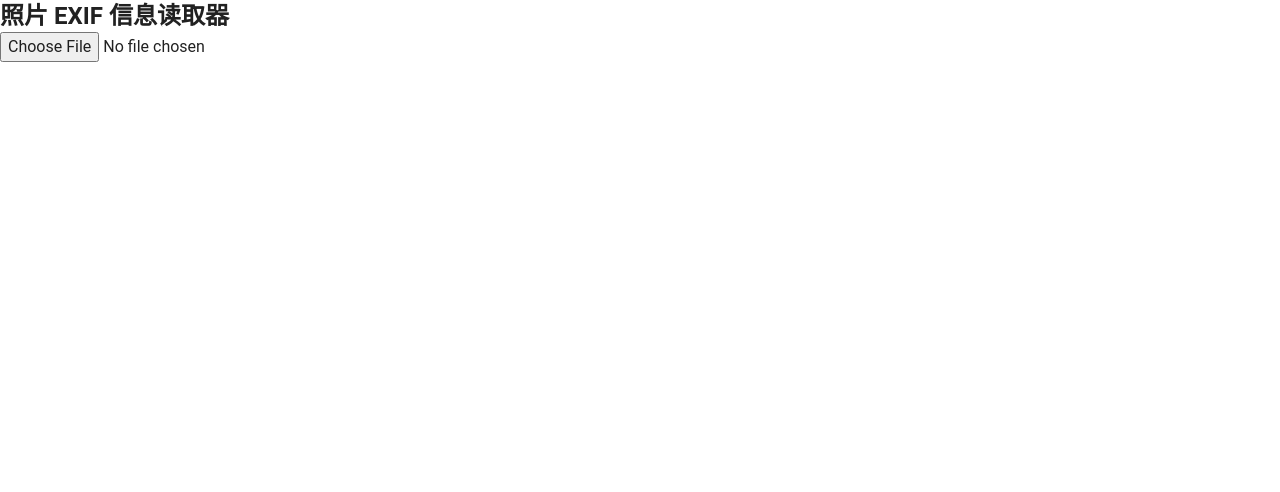
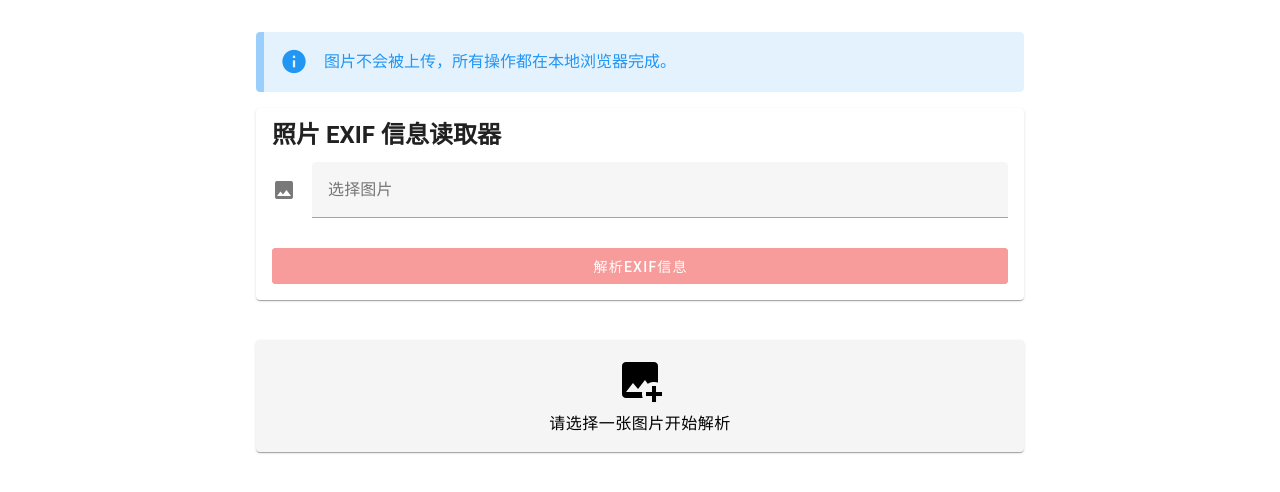
Before and after one commit to funinng/nuxt-actions, a Nuxt app: page /exif-reader in a window 1280 px wide. Shown: the top 492 px of the page. Built offline with nearby package versions, Linux system fonts and the light colour scheme.

Commit message:
在 package.json 中添加了 exif-reader 依赖，并更新了 pnpm-lock.yaml 以反映相关更改。同时，重构了 exif-reader.vue 页面，优化了用户界面，增强了 EXIF 信息的解析和展示功能。

```diff
--- a/package.json
+++ b/package.json
@@ -13,6 +13,7 @@
     "@mdi/font": "^7.4.47",
     "@nuxt/eslint": "1.4.0",
     "eslint": "^9.27.0",
+    "exif-reader": "^2.0.2",
     "exifr": "^7.1.3",
     "nuxt": "^3.17.3",
     "pinia-plugin-persistedstate": "^4.3.0",
--- a/pages/exif-reader.vue
+++ b/pages/exif-reader.vue
@@ -1,121 +1,379 @@
 <template>
-  <div>
-    <h1 class="text-2xl font-bold">照片 EXIF 信息读取器</h1>
-    <input type="file" accept="image/*" @change="handleFileChange" />
+  <v-container class="py-8" max-width="800">
+    <v-alert type="info" class="mb-4" border="start" variant="tonal">
+      图片不会被上传，所有操作都在本地浏览器完成。
+    </v-alert>
 
-    <div v-if="imageData">
-      <h2>预览</h2>
-      <img
+    <v-row>
+      <v-col cols="12">
+        <v-card class="mb-4">
+          <v-card-title class="text-h5 font-weight-bold"
+            >照片 EXIF 信息读取器</v-card-title
+          >
+          <v-card-text>
+            <v-file-input
+              v-model="selectedFile"
+              label="选择图片"
+              accept="image/*"
+              show-size
+              prepend-icon="mdi-image"
+              @update:model-value="handleFileSelect"
+              outlined
+            ></v-file-input>
+            <v-btn
+              color="primary"
+              :loading="loading"
+              :disabled="!selectedFile"
+              class="mt-2"
+              @click="parseExif"
+              block
+            >
+              解析EXIF信息
+            </v-btn>
+          </v-card-text>
+        </v-card>
+      </v-col>
+    </v-row>
+
+    <v-row v-if="loading">
+      <v-col cols="12">
+        <v-progress-linear indeterminate color="primary"></v-progress-linear>
+      </v-col>
+    </v-row>
+
+    <v-row v-if="error">
+      <v-col cols="12">
+        <v-alert type="error" closable>
+          {{ error }}
+        </v-alert>
+      </v-col>
+    </v-row>
+
+    <v-row v-if="imageData || exifData">
+      <v-col cols="12" md="6">
+        <v-card v-if="imageData" class="mb-4">
+          <v-card-title>预览</v-card-title>
+          <v-card-text class="text-center">
+            <v-img
               :src="imageData"
-        alt="Image preview"
-        style="max-width: 500px; max-height: 500px"
-      />
-    </div>
+              max-height="400"
+              contain
+              class="bg-grey-lighten-2"
+            ></v-img>
+          </v-card-text>
+        </v-card>
+      </v-col>
 
-    <div v-if="exifData">
-      <h2>EXIF 信息</h2>
-      <p class="text-lg">
-        <strong>相机型号:</strong> {{ exifData.Make }} {{ exifData.Model }}
-      </p>
-      <p class="text-lg"><strong>ISO:</strong> {{ exifData.ISO }}</p>
-      <p class="text-lg"><strong>光圈:</strong> f/{{ exifData.FNumber }}</p>
-      <p class="text-lg">
-        <strong>拍摄时间:</strong> {{ exifData.DateTimeOriginal }}
-      </p>
-      <div
+      <v-col cols="12" md="6">
+        <v-card v-if="exifData" class="mb-4">
+          {{ allTags }}
+          <v-card-title>EXIF 信息</v-card-title>
+          <v-card-text>
+            <v-list>
+              <v-list-item v-if="exifData.image?.Make || exifData.image?.Model">
+                <template v-slot:prepend>
+                  <v-icon>mdi-camera</v-icon>
+                </template>
+                <v-list-item-title>相机型号</v-list-item-title>
+                <v-list-item-subtitle>
+                  {{ exifData.image?.Make }} {{ exifData.image?.Model }}
+                </v-list-item-subtitle>
+              </v-list-item>
+
+              <v-list-item v-if="exifData.exif?.ISO">
+                <template v-slot:prepend>
+                  <v-icon>mdi-iso</v-icon>
+                </template>
+                <v-list-item-title>ISO</v-list-item-title>
+                <v-list-item-subtitle>{{
+                  exifData.exif?.ISO
+                }}</v-list-item-subtitle>
+              </v-list-item>
+
+              <v-list-item v-if="exifData.exif?.FNumber">
+                <template v-slot:prepend>
+                  <v-icon>mdi-camera-iris</v-icon>
+                </template>
+                <v-list-item-title>光圈</v-list-item-title>
+                <v-list-item-subtitle
+                  >f/{{ exifData.exif?.FNumber }}</v-list-item-subtitle
+                >
+              </v-list-item>
+
+              <v-list-item v-if="exifData.exif?.DateTimeOriginal">
+                <template v-slot:prepend>
+                  <v-icon>mdi-calendar</v-icon>
+                </template>
+                <v-list-item-title>拍摄时间</v-list-item-title>
+                <v-list-item-subtitle>{{
+                  exifData.exif?.DateTimeOriginal
+                }}</v-list-item-subtitle>
+              </v-list-item>
+
+              <template
                 v-if="
-          exifData.latitude !== undefined && exifData.longitude !== undefined
+                  exifData.gps?.latitude !== undefined &&
+                  exifData.gps?.longitude !== undefined
                 "
               >
-        <p>
-          <strong>地点 (纬度, 经度):</strong> {{ exifData.latitude }},
-          {{ exifData.longitude }}
-        </p>
-      </div>
-      <div
-        v-if="
-          !exifData.Make &&
-          !exifData.Model &&
-          !exifData.ISO &&
-          !exifData.FNumber &&
-          !exifData.DateTimeOriginal &&
-          exifData.latitude === undefined
-        "
+                <v-list-item>
+                  <template v-slot:prepend>
+                    <v-icon>mdi-map-marker</v-icon>
+                  </template>
+                  <v-list-item-title>GPS 坐标</v-list-item-title>
+                  <v-list-item-subtitle>
+                    {{ formatCoordinate(exifData.gps.latitude, 'NS') }},
+                    {{ formatCoordinate(exifData.gps.longitude, 'EW') }}
+                  </v-list-item-subtitle>
+                </v-list-item>
+
+                <v-list-item>
+                  <template v-slot:prepend>
+                    <v-icon>mdi-map</v-icon>
+                  </template>
+                  <v-list-item-title>地图链接</v-list-item-title>
+                  <v-list-item-subtitle>
+                    <v-btn
+                      variant="text"
+                      density="compact"
+                      color="primary"
+                      :href="getGoogleMapsUrl"
+                      target="_blank"
+                      prepend-icon="mdi-google-maps"
                     >
-        <p>未找到关键 EXIF 信息。</p>
-      </div>
+                      在 Google Maps 中查看
+                    </v-btn>
+                    <v-btn
+                      variant="text"
+                      density="compact"
+                      color="primary"
+                      :href="getBaiduMapsUrl"
+                      target="_blank"
+                      prepend-icon="mdi-map-marker-radius"
+                      class="ml-2"
+                    >
+                      在百度地图中查看
+                    </v-btn>
+                  </v-list-item-subtitle>
+                </v-list-item>
+              </template>
+            </v-list>
 
-      <!-- Optionally display all tags for debugging -->
-      <!--
-      <h3>所有 EXIF 标签 (原始数据)</h3>
-      <pre>{{ JSON.stringify(rawExifData, null, 2) }}</pre>
-      -->
-    </div>
+            <v-alert v-if="!hasExifData" type="warning" class="mt-4">
+              未找到关键 EXIF 信息
+            </v-alert>
+          </v-card-text>
+        </v-card>
+      </v-col>
+    </v-row>
 
-    <div v-if="error">
-      <h2>错误</h2>
-      <p>{{ error }}</p>
-    </div>
-  </div>
+    <v-row v-if="!imageData && !loading">
+      <v-col cols="12">
+        <v-card class="text-center pa-4" color="grey-lighten-4">
+          <v-icon size="48" class="mb-2">mdi-image-plus</v-icon>
+          <div class="text-body-1">请选择一张图片开始解析</div>
+        </v-card>
+      </v-col>
+    </v-row>
+  </v-container>
 </template>
 
 <script setup>
-import { ref } from 'vue'
+import { ref, computed } from 'vue'
 import exifr from 'exifr'
 
+const selectedFile = ref(null)
 const imageData = ref(null)
 const exifData = ref(null)
-const rawExifData = ref(null)
 const error = ref(null)
+const loading = ref(false)
 
-const handleFileChange = async (event) => {
-  const file = event.target.files[0]
+const handleFileSelect = (file) => {
   if (!file) {
-    imageData.value = null
-    exifData.value = null
-    rawExifData.value = null
-    error.value = null
+    resetState()
     return
   }
 
-  // Reset previous state
-  imageData.value = null
-  exifData.value = null
-  rawExifData.value = null
-  error.value = null
-
-  // Read image for preview
+  // 仅预览图片
   const reader = new FileReader()
   reader.onload = (e) => {
     imageData.value = e.target.result
   }
   reader.readAsDataURL(file)
+}
 
-  // Read and parse EXIF data
+const parseExif = async () => {
+  if (!selectedFile.value) {
+    error.value = '请先选择图片'
+    return
+  }
+
   try {
-    // Use default options which include IFD0, EXIF, GPS, and request expanded GPS
-    const tags = await exifr.parse(file, {
-      expanded: true,
-      iptc: false,
-      xmp: false
+    loading.value = true
+    error.value = null
+
+    // 检查文件类型
+    console.log('文件类型:', selectedFile.value.type)
+    if (!selectedFile.value.type.startsWith('image/')) {
+      throw new Error('请选择图片文件')
+    }
+
+    // 读取所有可能的EXIF数据以便调试
+    const allTags = await exifr.parse(selectedFile.value, {
+      mergeOutput: false // 获取原始数据结构
+    })
+    console.log('所有EXIF数据:', allTags)
+
+    // 读取我们需要的特定标签
+    const tags = await exifr.parse(selectedFile.value, {
+      pick: [
+        'Make',
+        'Model', // 相机信息
+        'ISO',
+        'FNumber', // 拍摄参数
+        'DateTimeOriginal', // 时间
+        // GPS信息
+        'GPSLatitude',
+        'GPSLatitudeRef',
+        'GPSLongitude',
+        'GPSLongitudeRef',
+        'GPSAltitude',
+        'GPSAltitudeRef',
+        'GPSDateStamp',
+        'GPSTimeStamp',
+        'GPSProcessingMethod'
+      ],
+      gps: true, // 启用GPS转换
+      translateKeys: true, // 转换标签名称
+      translateValues: true // 转换标签值
     })
 
-    // Filter and store relevant tags
-    exifData.value = {
-      Make: tags.Make,
-      Model: tags.Model,
-      ISO: tags.ISO,
-      FNumber: tags.FNumber,
-      DateTimeOriginal: tags.DateTimeOriginal,
+    console.log('解析的标签:', tags)
+
+    if (!tags) {
+      throw new Error('未找到EXIF信息')
+    }
+
+    // 检查GPS信息
+    const gpsInfo = {
+      available: !!(tags.latitude && tags.longitude),
+      raw: {
+        latitude: tags.GPSLatitude,
+        latitudeRef: tags.GPSLatitudeRef,
+        longitude: tags.GPSLongitude,
+        longitudeRef: tags.GPSLongitudeRef,
+        altitude: tags.GPSAltitude,
+        timestamp: tags.GPSTimeStamp,
+        datestamp: tags.GPSDateStamp
+      },
+      processed: {
         latitude: tags.latitude,
         longitude: tags.longitude
       }
-    rawExifData.value = tags // Store raw data optionally
+    }
+
+    console.log('GPS信息:', gpsInfo)
+
+    // 诊断GPS信息
+    let gpsStatus = ''
+    if (!gpsInfo.raw.latitude && !gpsInfo.raw.longitude) {
+      gpsStatus =
+        '照片中没有GPS信息。可能的原因：\n1. 拍摄时未开启定位\n2. 相机不支持GPS\n3. 照片已被编辑或压缩'
+    } else if (!gpsInfo.processed.latitude || !gpsInfo.processed.longitude) {
+      gpsStatus =
+        'GPS数据存在但无法解析。原始数据：' +
+        JSON.stringify(gpsInfo.raw, null, 2)
+    }
+
+    // 整理数据结构
+    exifData.value = {
+      image: {
+        Make: tags.Make,
+        Model: tags.Model
+      },
+      exif: {
+        ISO: tags.ISO,
+        FNumber: tags.FNumber,
+        DateTimeOriginal: tags.DateTimeOriginal
+      },
+      gps: gpsInfo.available
+        ? {
+            latitude: gpsInfo.processed.latitude,
+            longitude: gpsInfo.processed.longitude,
+            raw: gpsInfo.raw // 保存原始数据以备调试
+          }
+        : null,
+      diagnostics: {
+        // 添加诊断信息
+        fileType: selectedFile.value.type,
+        fileSize: selectedFile.value.size,
+        hasExif: !!tags,
+        gpsStatus
+      }
+    }
+
+    // 如果有GPS数据但解析失败
+    if (gpsStatus) {
+      console.warn('GPS状态:', gpsStatus)
+      error.value = gpsStatus
+    }
   } catch (err) {
-    error.value = err.message
+    console.error('EXIF读取错误:', err)
+    error.value = `读取失败: ${err.message}`
     exifData.value = null
-    rawExifData.value = null
+  } finally {
+    loading.value = false
   }
+}
+
+// 格式化坐标为度分秒格式
+const formatCoordinate = (decimal, direction) => {
+  if (decimal === undefined) return ''
+
+  const absolute = Math.abs(decimal)
+  const degrees = Math.floor(absolute)
+  const minutes = Math.floor((absolute - degrees) * 60)
+  const seconds = ((absolute - degrees - minutes / 60) * 3600).toFixed(2)
+
+  const dir =
+    direction === 'NS' ? (decimal >= 0 ? 'N' : 'S') : decimal >= 0 ? 'E' : 'W'
+
+  return `${degrees}° ${minutes}' ${seconds}" ${dir}`
+}
+
+const hasExifData = computed(() => {
+  if (!exifData.value) return false
+  const data = exifData.value
+  return !!(
+    data.image?.Make ||
+    data.image?.Model ||
+    data.exif?.ISO ||
+    data.exif?.FNumber ||
+    data.exif?.DateTimeOriginal ||
+    (data.gps?.latitude !== undefined && data.gps?.longitude !== undefined)
+  )
+})
+
+// 获取Google地图链接
+const getGoogleMapsUrl = computed(() => {
+  if (!exifData.value?.gps?.latitude || !exifData.value?.gps?.longitude)
+    return '#'
+  return `https://www.google.com/maps?q=${exifData.value.gps.latitude},${exifData.value.gps.longitude}`
+})
+
+// 获取百度地图链接
+const getBaiduMapsUrl = computed(() => {
+  if (!exifData.value?.gps?.latitude || !exifData.value?.gps?.longitude)
+    return '#'
+  return `https://api.map.baidu.com/marker?location=${exifData.value.gps.latitude},${exifData.value.gps.longitude}&title=照片拍摄地点&content=EXIF位置信息&output=html`
+})
+
+const resetState = () => {
+  selectedFile.value = null
+  imageData.value = null
+  exifData.value = null
+  error.value = null
+  loading.value = false
 }
 </script>
 
```
Also changed, not shown: 1 other file (tests, documents, lock files or other folders). Lines whose indentation alone changed are shown as unchanged.
